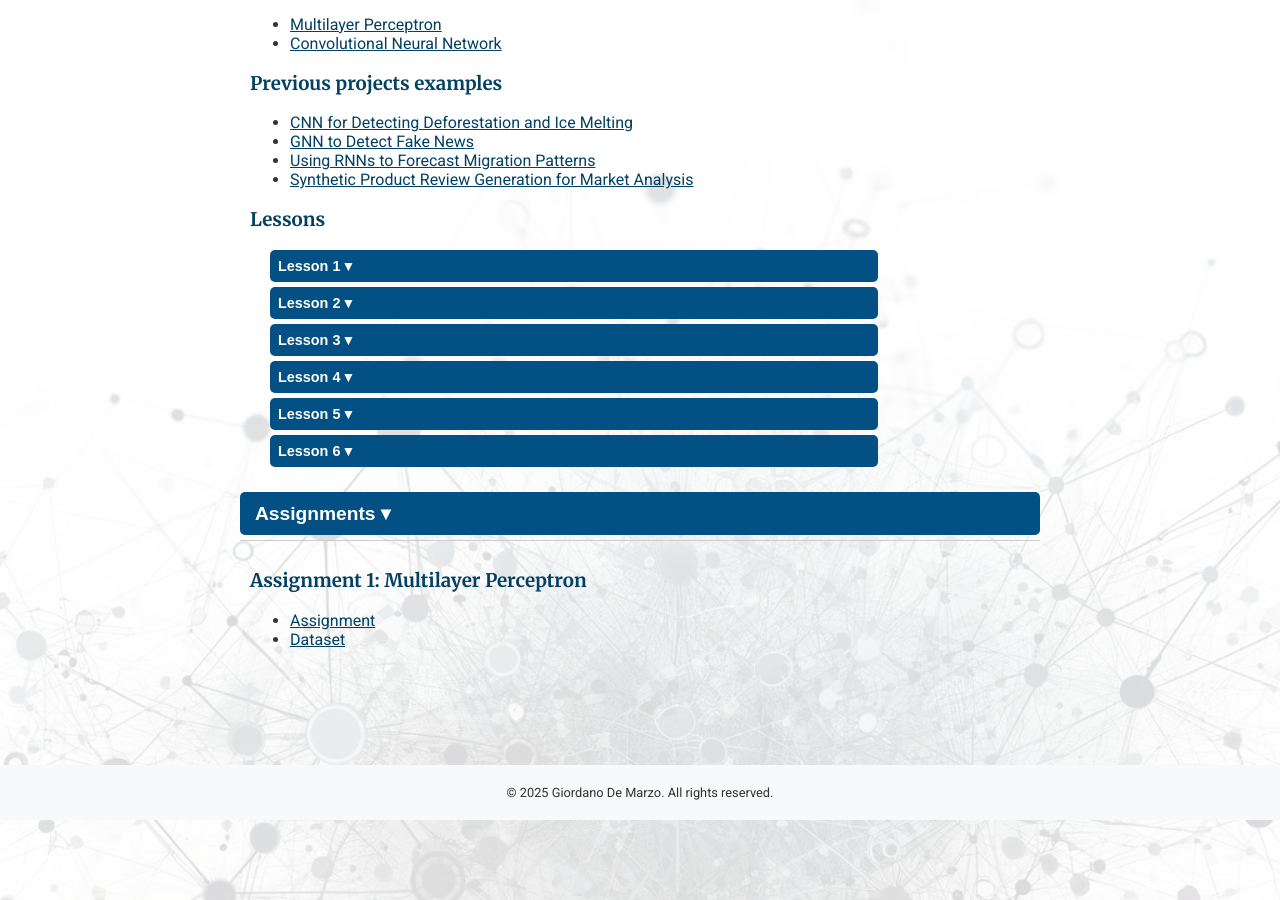
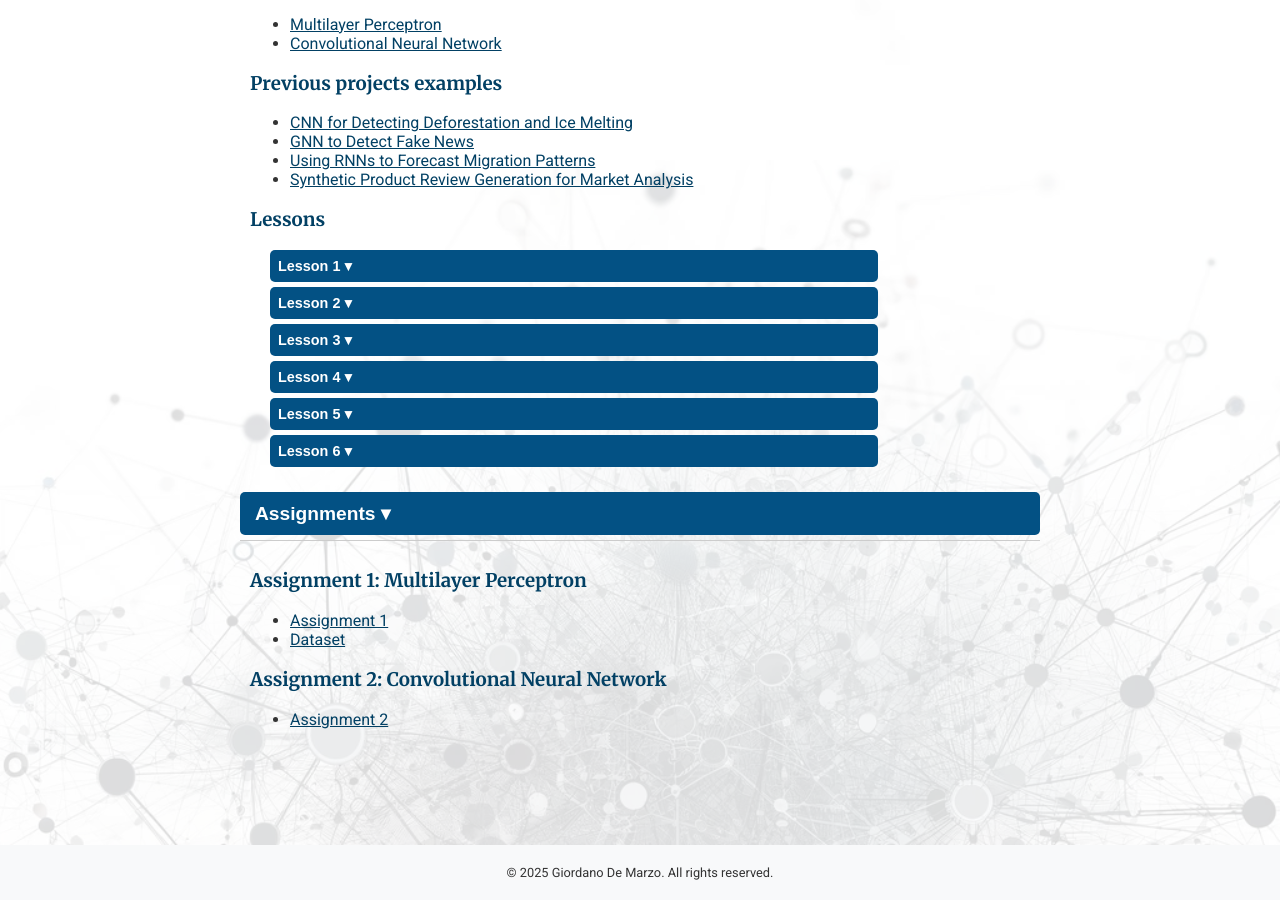
Before and after one commit to giordano-demarzo/giordano-demarzo.github.io, a Jekyll site: the page built from Deep_Learning_25.markdown, in a window 1280 px wide and 900 px high, scrolled down 2400 px. Built offline with Jekyll 4.4.1, drawn with Linux system fonts in a browser that asks for light colours.

Commit message:
Second Assignment

```diff
--- a/Deep_Learning_25.markdown
+++ b/Deep_Learning_25.markdown
@@ -243,8 +243,12 @@ applications to the Social Sciences. </p>
     <div class="accordion-content" id="material-section">
     	<h3> Assignment 1: Multilayer Perceptron</h3>
     		<ul>
-                	<li><a href="/files/dlss25/assignments/assignment1.pdf">Assignment</a></li>
+                	<li><a href="/files/dlss25/assignments/assignment1.pdf">Assignment 1</a></li>
                 	<li><a href="/files/dlss25/assignments/filtered_vacancies_dataset_uruguay.csv">Dataset</a></li>
+                </ul>
+       	<h3> Assignment 2: Convolutional Neural Network</h3>
+    		<ul>
+                	<li><a href="/files/dlss25/assignments/assignment2.pdf">Assignment 2</a></li>
                 </ul>
     </div>
 </div>
```
